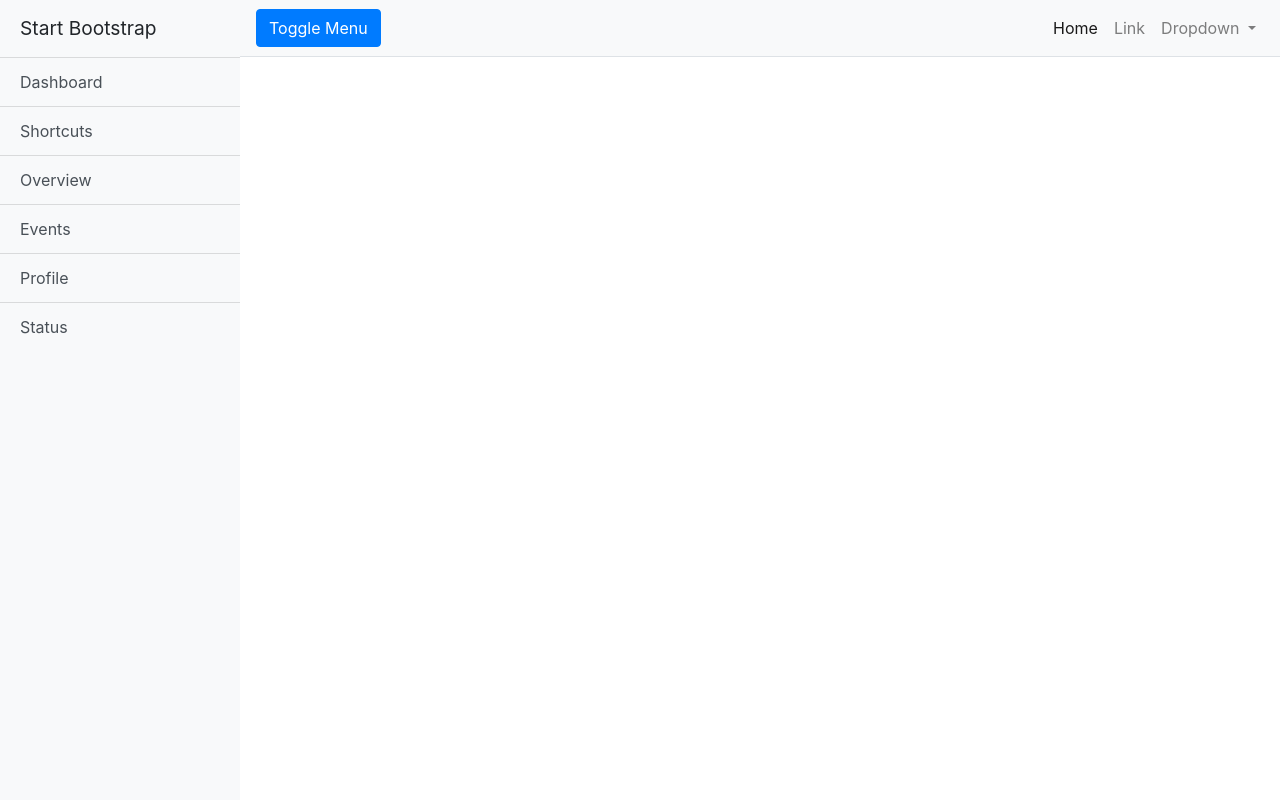
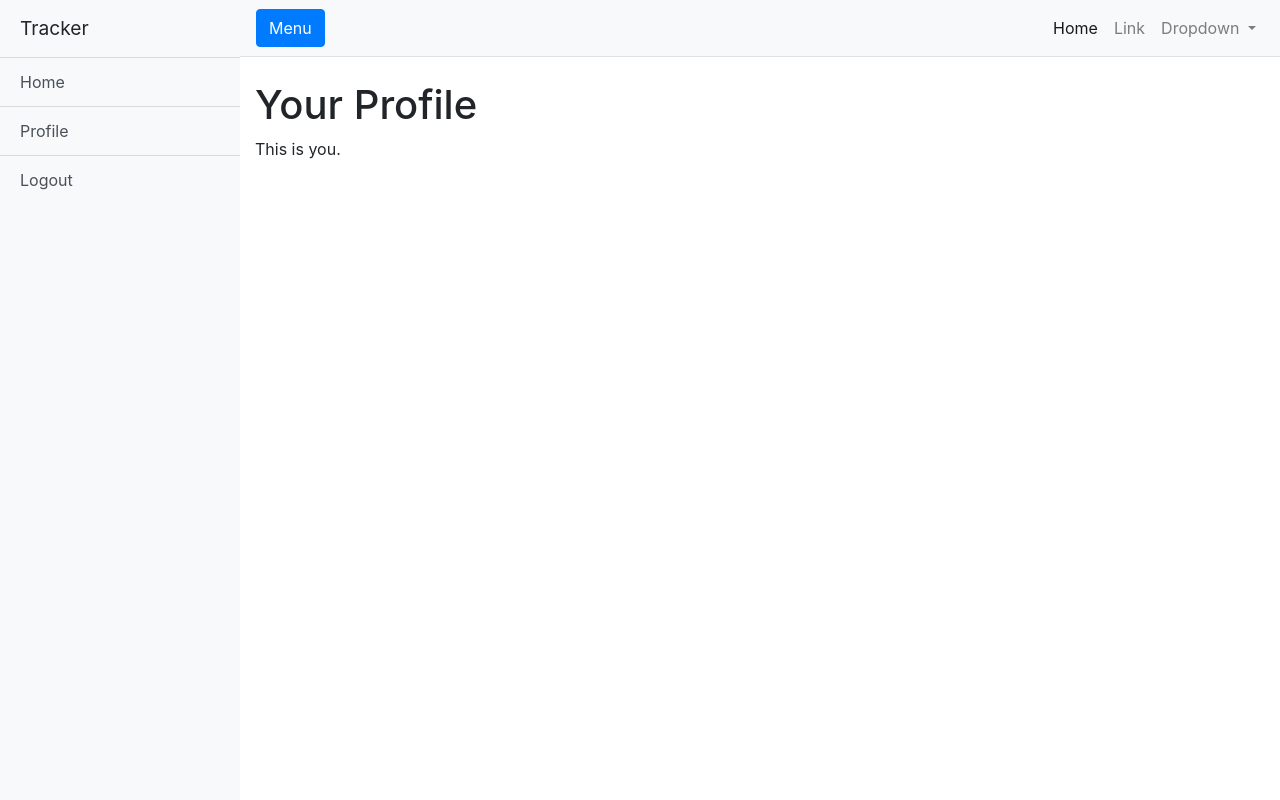
Before and after one commit to PS1115-Skala/tracker, a Django app: template trackerApp/templates/trackerApp/base_profile.html in a window 1280 px wide. Run offline with Django 3.2, Linux system fonts and the light colour scheme; the template is opened without the code that fills it, so the values that code supplies are empty; some libraries are stand-ins or nearby versions.

Commit message:
profile 1, logout, home

```diff
--- a/trackerApp/templates/trackerApp/base.html
+++ b/trackerApp/templates/trackerApp/base.html
@@ -21,14 +21,11 @@
     <div class="d-flex" id="wrapper">
         {% block sidebar %}
         <div class="bg-light border-light" id="sidebar-wrapper">
-            <div class="sidebar-heading">Start Bootstrap </div>
+            <div class="sidebar-heading">Tracker </div>
             <div class="list-group list-group-flush">
-                <a href="#" class="list-group-item list-group-item-action bg-light">Dashboard</a>
-                <a href="#" class="list-group-item list-group-item-action bg-light">Shortcuts</a>
-                <a href="#" class="list-group-item list-group-item-action bg-light">Overview</a>
-                <a href="#" class="list-group-item list-group-item-action bg-light">Events</a>
-                <a href="#" class="list-group-item list-group-item-action bg-light">Profile</a>
-                <a href="#" class="list-group-item list-group-item-action bg-light">Status</a>
+                <a href="{% url 'index' %}" class="list-group-item list-group-item-action bg-light">Home</a>
+                <a href="{% url 'profile' 1 %}" class="list-group-item list-group-item-action bg-light">Profile</a>
+                <a href="{% url 'login' %}" class="list-group-item list-group-item-action bg-light">Logout</a>
             </div>
         </div>
         {% endblock %}
@@ -37,13 +34,7 @@
         <div id="page-content-wrapper">
 
             <nav class="navbar navbar-expand-lg navbar-light bg-light border-bottom">
-                <button class="btn btn-primary" id="menu-toggle">Toggle Menu</button>
-
-                <button class="navbar-toggler" type="button" data-toggle="collapse"
-                    data-target="#navbarSupportedContent" aria-controls="navbarSupportedContent" aria-expanded="false"
-                    aria-label="Toggle navigation">
-                    <span class="navbar-toggler-icon"></span>
-                </button>
+                <button class="btn btn-primary" id="menu-toggle">Menu</button>
 
                 <div class="collapse navbar-collapse" id="navbarSupportedContent">
                     <ul class="navbar-nav ml-auto mt-2 mt-lg-0">
--- a/trackerApp/templates/trackerApp/base_profile.html
+++ b/trackerApp/templates/trackerApp/base_profile.html
@@ -2,5 +2,7 @@
 
 {% block content %}
 <div class="container-fluid">
+    <h1 class="mt-4">Your Profile</h1>
+    <p>This is you.</p>
 </div>
 {% endblock %}
--- a/trackerApp/templates/trackerApp/login.html
+++ b/trackerApp/templates/trackerApp/login.html
@@ -34,6 +34,12 @@
     {% comment %} Bootstrap core JavaScript {% endcomment %}
     <script src="{% static 'jquery/jquery.min.js' %}"></script>
     <script src="{% static 'bootstrap/js/bootstrap.bundle.min.js' %}"></script>
+
+    <div class="container-fluid">
+        <h1 class="mt-4">Hi! Welcome To Tracker</h1>
+        <p>Do you want to login?</p>
+    </div>
+
 </body>
 
 
--- a/trackerApp/urls.py
+++ b/trackerApp/urls.py
@@ -1,10 +1,10 @@
-from django.urls import path
+from django.urls import path, include, re_path
 
 from .views import IndexView, RedirectView, LoginView, RegisterView, ProfileView
 
 urlpatterns = [
     path('', RedirectView.as_view(url='login/'), name='redirect'),
-    path('index/', IndexView.as_view(), name='index'),
+    re_path(r'^index/$', IndexView.as_view(), name='index'),
     path('register/', RegisterView.as_view(), name='register'),
     path('login/', LoginView.as_view(), name='login'),
     path('profile/<int:pk>/', ProfileView.as_view(), name='profile'),
```
Also changed, not shown: trackerApp/templates/trackerApp/base_index.html (+2 -6 lines).
